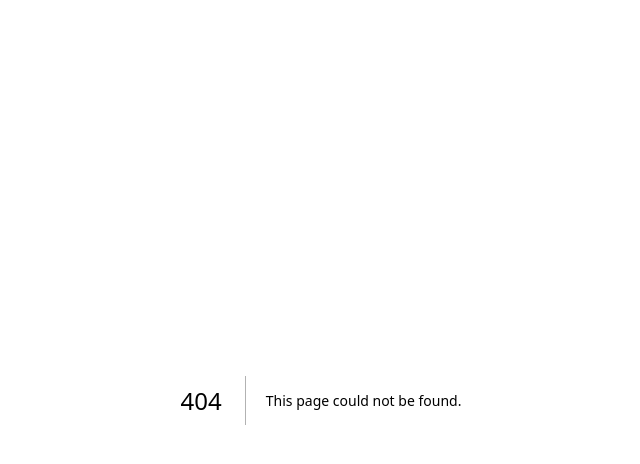
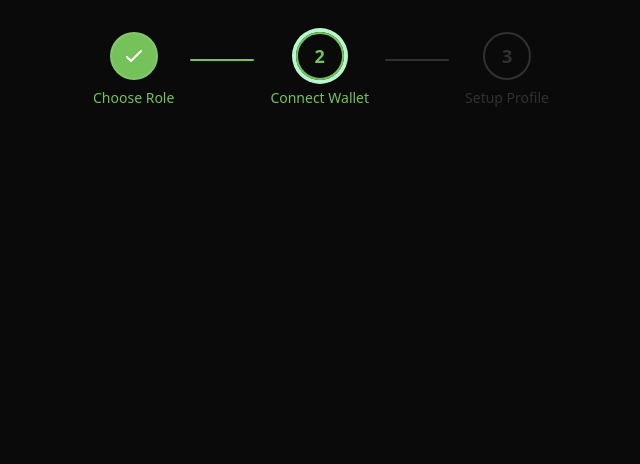
Before and after one commit to inRiza/agrabanyu-fe, a Next.js app: page /profile-step/wallet in a window 1280 px wide. Before the commit this address had no page. Shown: the top 464 px of the page, without its empty margins (319-959 px from the left). Built offline with nearby package versions, Linux system fonts and the light colour scheme.

Commit message:
feat: add WalletPage component to manage wallet step in profile flow

```diff
--- /dev/null
+++ b/src/app/profile-step/wallet/page.tsx
@@ -0,0 +1,23 @@
+"use client";
+import { usePathname } from "next/navigation";
+import { ProgressSteps } from "@/components/ui/progress-steps";
+import { profileSteps } from "@/constants/profile-steps";
+
+export default function WalletPage() {
+    const pathname = usePathname();
+
+    // Ambil id step dari pathname
+    const currentStepId = pathname.split("/").pop();
+    const steps = profileSteps.map((step, idx) => ({
+        ...step,
+        isCompleted: profileSteps.findIndex(s => s.id === currentStepId) > idx,
+        isActive: step.id === currentStepId,
+    }));
+
+    return (
+        <div className="flex flex-col items-center justify-center mt-8">
+            <ProgressSteps steps={steps}/>
+
+        </div>
+    )
+}
```
